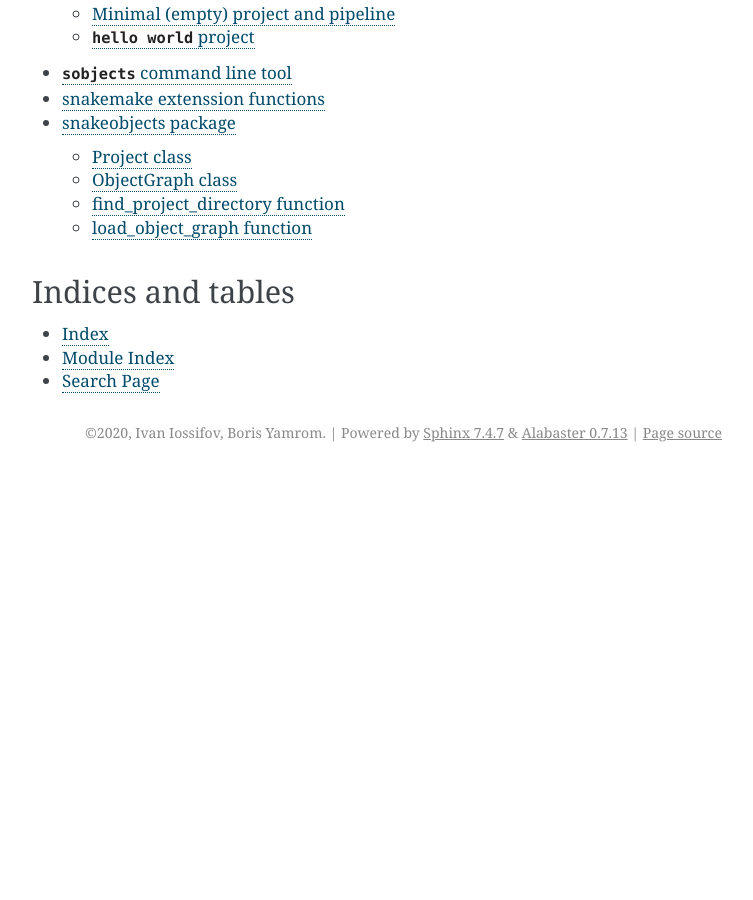
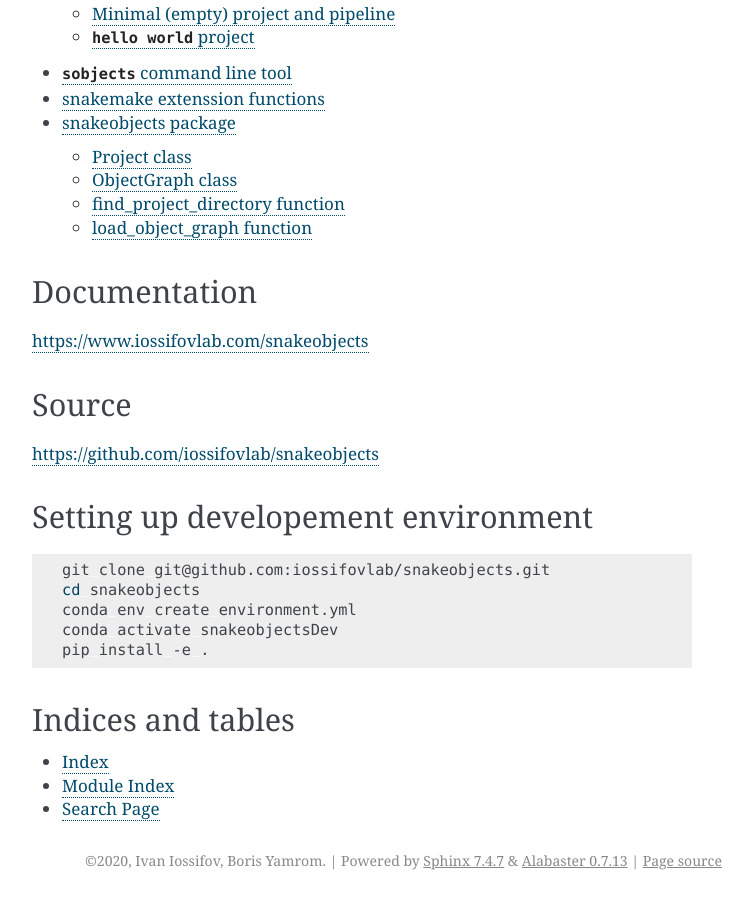
Before and after one commit to iossifovlab/snakeobjects, a Sphinx documentation site: the page built from documentation/index.rst, in a window 1280 px wide and 900 px high, scrolled down 1483 px. Shown: the whole window, without its empty margins (388-1141 px from the left). Built offline with Sphinx 7.4.7, drawn with Linux system fonts in a browser that asks for light colours; before the commit the page ends 1955 px from its top, so only the background shows below that; some of the changed text lies outside the part shown.

Commit message:
Few essential additions.

```diff
--- a/documentation/index.rst
+++ b/documentation/index.rst
@@ -72,6 +72,27 @@ Projects
 
 .. rstTests (This is a comment)
 
+Documentation
+-------------
+
+https://www.iossifovlab.com/snakeobjects
+
+Source
+------
+
+https://github.com/iossifovlab/snakeobjects
+
+Setting up developement environment
+-----------------------------------
+
+.. code-block:: bash
+
+    git clone git@github.com:iossifovlab/snakeobjects.git
+    cd snakeobjects
+    conda env create environment.yml
+    conda activate snakeobjectsDev
+    pip install -e .
+
 Indices and tables
 ------------------
 
```
Also changed, not shown: README.rst (+20 -7 lines), documentation/gettingStarted.rst (+3 -14 lines).
